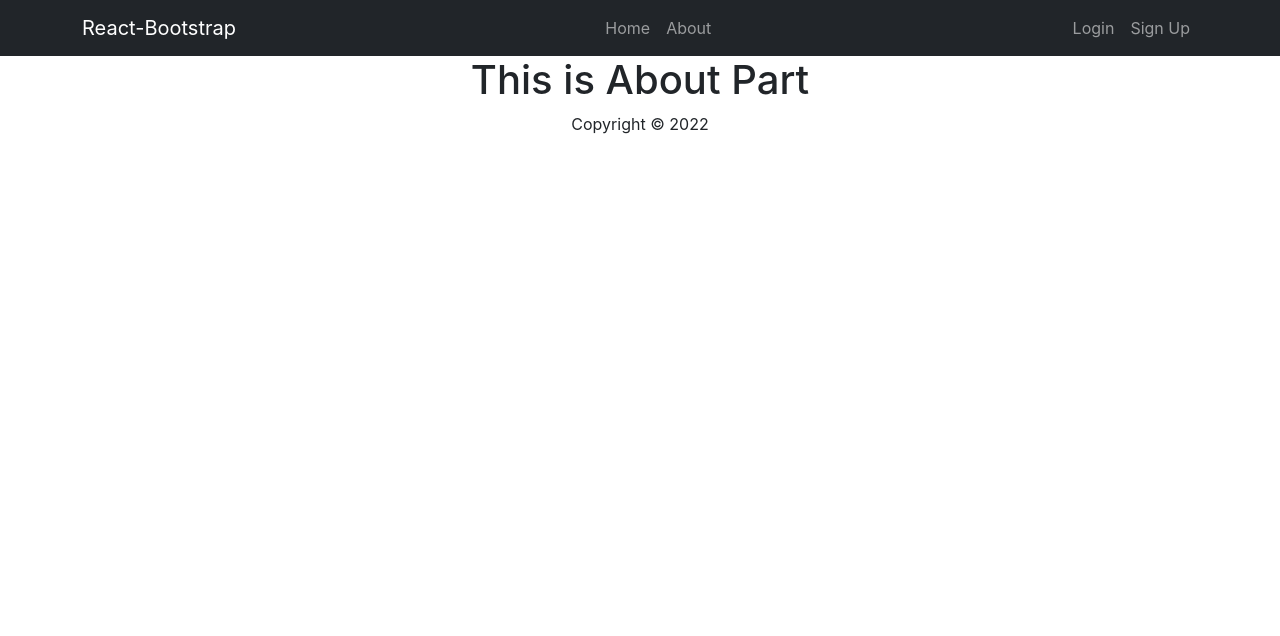
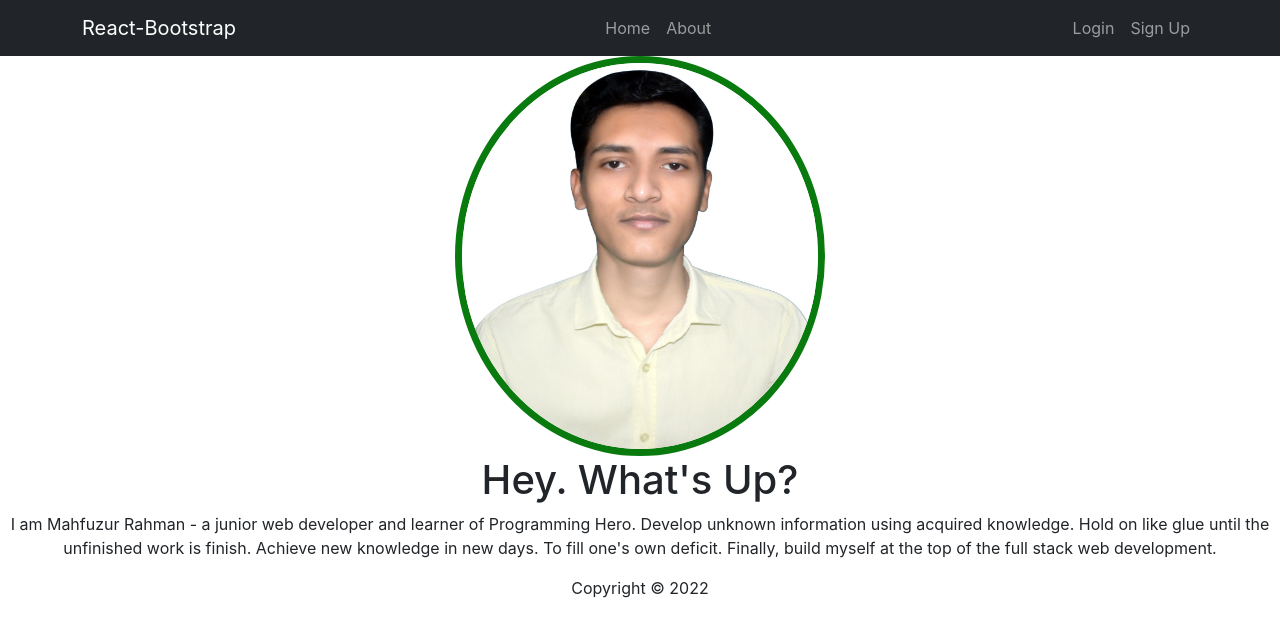
Before and after one commit to Micro-dot/independent-service-provider, a React (Create React App) app: page /about in a window 1280 px wide. Shown: the top 636 px of the page. Built offline with nearby package versions, Linux system fonts and the light colour scheme; no server answers.

Commit message:
set about components

```diff
--- a/src/components/About/About.css
+++ b/src/components/About/About.css
@@ -0,0 +1,6 @@
+.picture img {
+    height: 400px;
+    width: 370px;
+    border: 7px solid rgb(9, 122, 14);
+    border-radius: 50%;
+}
--- a/src/components/About/About.js
+++ b/src/components/About/About.js
@@ -1,9 +1,18 @@
 import React from 'react';
-
+import mahfuz from '../../images/about/10861 A.JPG';
+import './About.css';
 const About = () => {
     return (
         <div>
-            <h1>This is About Part</h1>
+            <div className='picture'>
+                <img src={mahfuz} alt="" />
+            </div>
+            <div>
+                <h1>Hey. What's Up?</h1>
+                <p>
+                    I am Mahfuzur Rahman - a junior web developer and learner of Programming Hero. Develop unknown information using acquired knowledge. Hold on like glue until the unfinished work is finish. Achieve new knowledge in new days. To fill one's own deficit. Finally, build myself at the top of the full stack web development.
+                </p>
+            </div>
         </div>
     );
 };
```
Also changed, not shown: src/images/about/10861 A.JPG.
